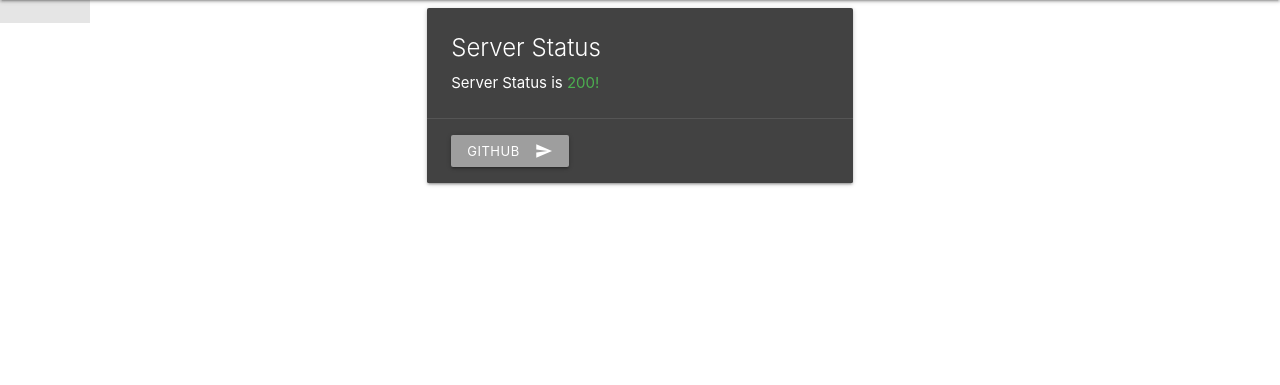
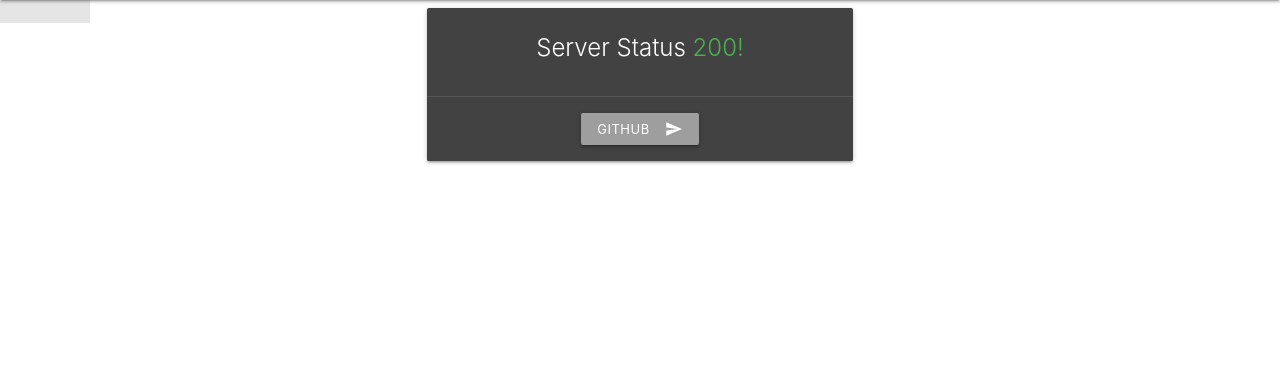
Before and after one commit to ArabianCoconut/Moneycontrol_api, a Flask app: page / in a window 1280 px wide. Shown: the part 64-449 px from the top of the page. Run offline with Flask 3, Linux system fonts and the light colour scheme.

Commit message:
Card update.

```diff
--- a/src/app.py
+++ b/src/app.py
@@ -39,6 +39,3 @@
 @app.route('/', methods=['GET'])
 def index():
     return render_template('index.html')
-
-if __name__ == '__main__':
-    app.run(host="0.0.0.0",debug=True)
--- a/src/templates/index.html
+++ b/src/templates/index.html
@@ -30,11 +30,15 @@
     <div class="row">
       <div class="col s12 m6 offset-m3">
         <div class="card grey darken-3">
-          <div class="card-content white-text">
-            <span class="card-title">Server Status</span>
-            <p>Server Status is <span class="green-text accent-3">200!</span></p>
+          <div class="card-content white-text center">
+            <span class="card-title">
+              Server Status
+              <span class="green-text">
+                200!
+              </span>
+          </span>
           </div>
-          <div class="card-action">
+          <div class="card-action center">
             <a href="https://github.com/ArabianCoconut/Moneycontrol_api" class="btn-small white-text background grey accent-2"><i class="material-icons right">send</i>Github</a>
           </div>
         </div>
```
Also changed, not shown: README.md.
